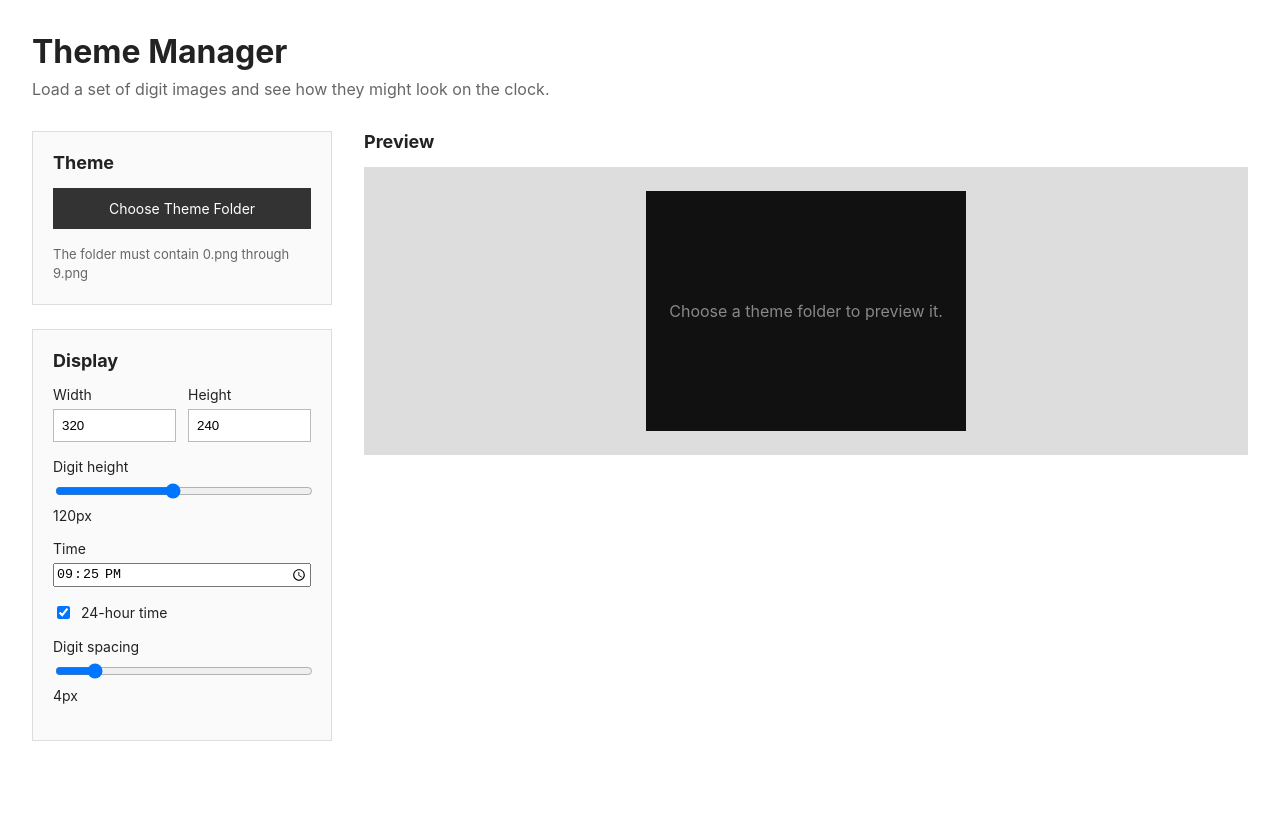
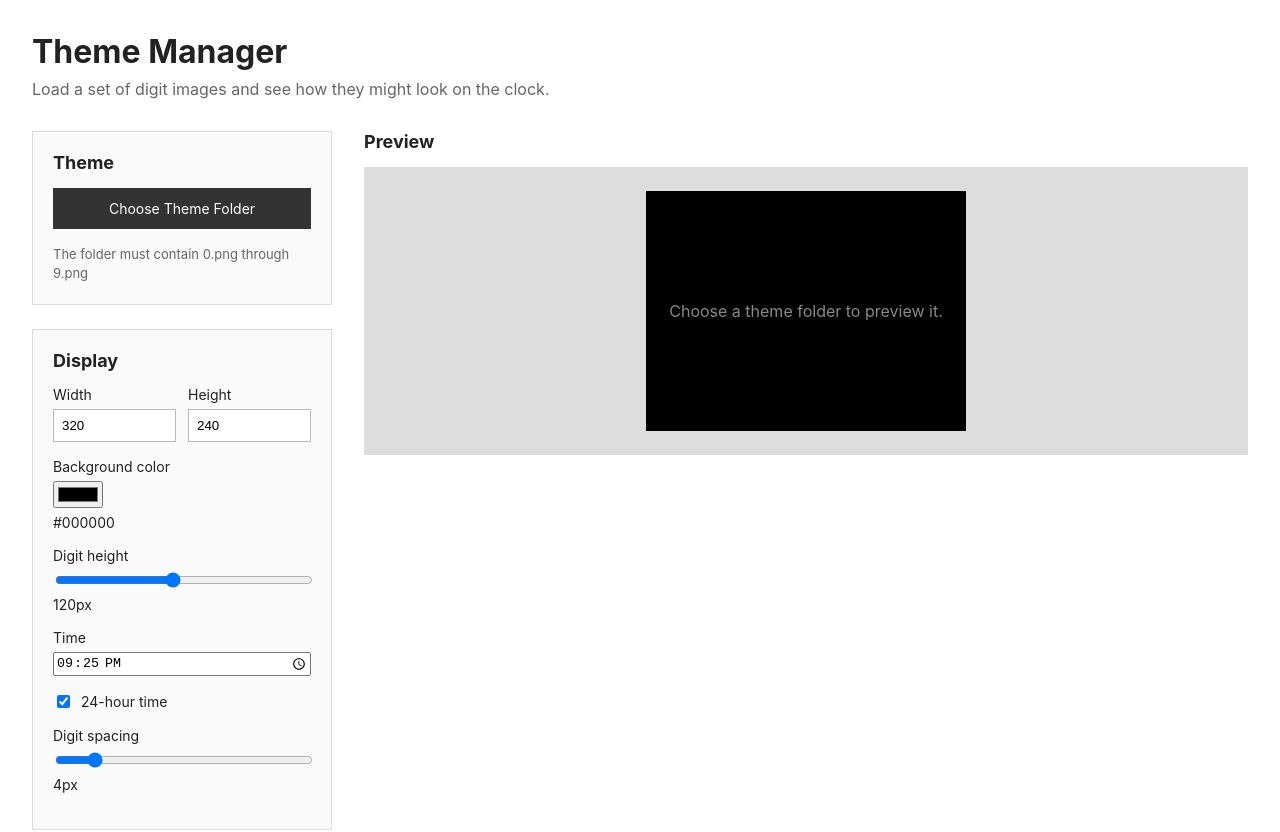
Before and after one commit to arrathore/custom-clock, a React (Create React App) app in the folder desktop/theme-manager/: page / in a window 1280 px wide. Shown: the top 832 px of the page. Before the commit the page ends 800 px from the top, so only its background shows below. Built offline with nearby package versions, Linux system fonts and the light colour scheme.

Commit message:
added custom background color support

```diff
--- a/desktop/theme-manager/src/App.js
+++ b/desktop/theme-manager/src/App.js
@@ -41,14 +41,29 @@ function rgbTo565(r, g, b) {
     return (red << 11) | (green << 5) | blue;
 }
 
-// convert image to RGB565 pixels and return both pixels and the converted preview data URL
-function convertToRGB565(imageData) {
+function hexToRgb(hex) {
+  const value = hex.replace("#", "");
+
+  return {
+    r: parseInt(value.substring(0, 2), 16),
+    g: parseInt(value.substring(2, 4), 16),
+    b: parseInt(value.substring(4, 6), 16),
+  };
+}
+
+// composite image against background color
+// convert to RGB565
+function convertToRGB565(imageData, backgroundColor) {
   const { data, width, height } = imageData;
   const pixels = new Uint16Array(data.length / 4);
+
+  const background = hexToRgb(backgroundColor);
 
   const canvas = document.createElement("canvas");
   canvas.width = width;
   canvas.height = height;
+
+
   const context = canvas.getContext("2d");
   const outputImageData = context.createImageData(width, height);
   const outData = outputImageData.data;
@@ -57,9 +72,14 @@ function convertToRGB565(imageData) {
     const r = data[i];
     const g = data[i + 1];
     const b = data[i + 2];
-        const a = data[i + 3];
+    const a = data[i + 3] / 255;
 
-        const val = rgbTo565(r, g, b);
+    // composite the source pixel over the background
+    const compositedR = Math.round(r * a + background.r * (1 - a));
+    const compositedG = Math.round(g * a + background.g * (1 - a));
+    const compositedB = Math.round(b * a + background.b * (1 - a));
+
+    const val = rgbTo565(compositedR, compositedG, compositedB);
     pixels[pixel] = val;
 
     // unpack RGB565 back to 8-bit channels to preview exact converted appearance
@@ -70,15 +90,14 @@ function convertToRGB565(imageData) {
     outData[i] = Math.round((r5 * 255) / 31);
     outData[i + 1] = Math.round((g6 * 255) / 63);
     outData[i + 2] = Math.round((b5 * 255) / 31);
-        outData[i + 3] = a; // preserve original alpha channel
+    outData[i + 3] = data[i + 3];
   }
 
   context.putImageData(outputImageData, 0, 0);
-    const previewUrl = canvas.toDataURL("image/png");
 
   return {
     rgb565: pixels,
-        previewUrl,
+    previewUrl: canvas.toDataURL("image/png"),
   };
 }
 
@@ -123,6 +142,8 @@ function App() {
 
   const [digitHeight, setDigitHeight] = useState(120);
   const [spacing, setSpacing] = useState(4);
+
+  const [backgroundColor, setBackgroundColor] = useState("#000000")
 
   const [timeString, setTimeString] = useState(() => {
     const now = new Date();
@@ -195,16 +216,15 @@ function App() {
           loaded.height
         );
 
-                const { rgb565, previewUrl } = convertToRGB565(imageData);
-
         loadedTheme[digit] = {
           file,
           image: loaded.image,
           url: URL.createObjectURL(file),
-                    previewUrl,
+          imageData,
           width: loaded.width,
           height: loaded.height,
-                    rgb565,
+          rgb565: null,
+	  previewUrl: null,
         };
       }
 
@@ -232,6 +252,25 @@ function App() {
       setError(err.message);
     }
   }
+
+  const convertedTheme = useMemo(() => {
+    if (!theme) return null;
+
+    const digits = {};
+
+    for (const digit of DIGITS) {
+      const asset = theme.digits[digit];
+
+      const { rgb565, previewUrl } = convertToRGB565(
+	asset.imageData,
+	backgroundColor
+      );
+
+      digits[digit] = {...asset, rgb565, previewUrl};
+    }
+
+    return {...theme, digits,};
+  }, [theme, backgroundColor]);
 
   // clean up object URLs when theme is replaced/unmounted
   useEffect(() => {
@@ -308,6 +347,18 @@ function App() {
             </div>
 
 	    <label>
+	      Background color
+	      <input
+		type="color"
+		value={backgroundColor}
+		onChange={(event) =>
+	      setBackgroundColor(event.target.value)
+	      }
+	      />
+	      <span>{backgroundColor}</span>
+	      </label>
+
+            <label>
               Digit height
               <input
                 type="range"
@@ -382,6 +433,7 @@ function App() {
               style={{
 		width: `${displayWidth}px`,
 	      height: `${displayHeight}px`,
+	      backgroundColor,
               }}
             >
               {theme ? (
@@ -407,7 +459,7 @@ function App() {
                   <ThemeDigit
                     key={`${character}-${index}`}
                     digit={character}
-                  digits={theme.digits}
+                    digits={convertedTheme.digits}
                     scale={scale}
                   />
                 );
@@ -428,7 +480,7 @@ function App() {
 
               <div className="asset-grid">
 		{DIGITS.map((digit) => {
-              const asset = theme.digits[digit];
+		  const asset = convertedTheme.digits[digit];
 
 		  return (
               <div className="asset" key={digit}>
```
Lines whose indentation alone changed are shown as unchanged.
